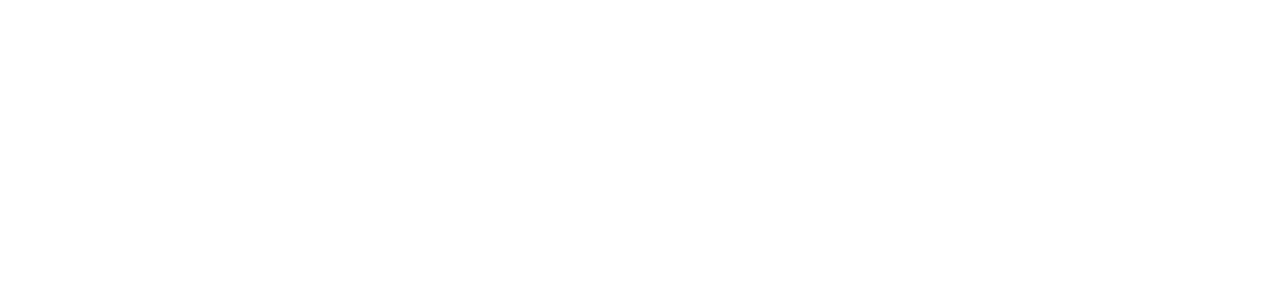
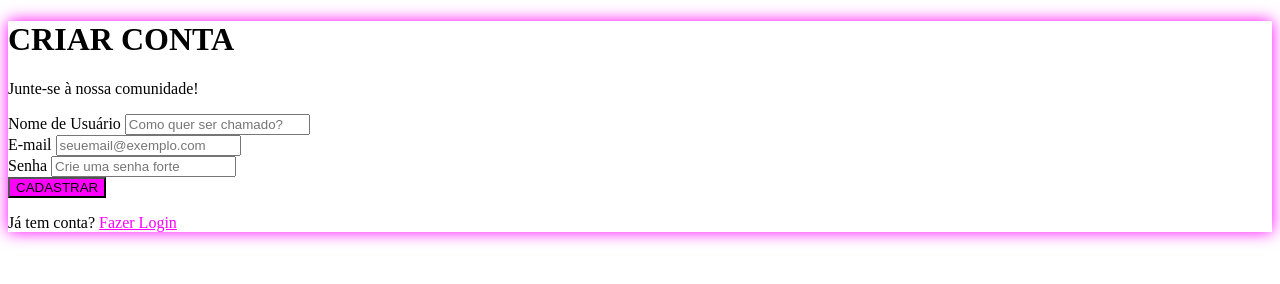
Before and after one commit to ThiagoKer/engenharia_software_trabalho_01, a plain HTML site: page front-end/cadastro.html in a window 1280 px wide. Drawn offline with Linux system fonts and the light colour scheme.

Commit message:
conteúdo da tela de cadastro

```diff
--- a/front-end/cadastro.html
+++ b/front-end/cadastro.html
@@ -1,11 +1,37 @@
 <!DOCTYPE html>
-<html lang="en">
+<html lang="pt-br">
 <head>
     <meta charset="UTF-8">
     <meta name="viewport" content="width=device-width, initial-scale=1.0">
-    <title>Document</title>
+    <title>Cadastro - Gamer Alpha</title>
 </head>
 <body>
+    <div class="login-card" style="border-color: #ff00ff; box-shadow: 0 0 15px #ff00ff;">
+        <h1>CRIAR CONTA</h1>
+        <p>Junte-se à nossa comunidade!</p>
 
+        <form action="cadastro_process.php" method="POST">
+            <div class="input-group">
+                <label>Nome de Usuário</label>
+                <input type="text" name="usuario_cadastro" placeholder="Como quer ser chamado?" required>
+            </div>
+
+            <div class="input-group">
+                <label>E-mail</label>
+                <input type="email" name="email_cadastro" placeholder="seuemail@exemplo.com" required>
+            </div>
+
+            <div class="input-group">
+                <label>Senha</label>
+                <input type="password" name="senha_cadastro" placeholder="Crie uma senha forte" required>
+            </div>
+
+            <button type="submit" class="btn-action btn-cadastro" style="background-color: #ff00ff;">CADASTRAR</button>
+        </form>
+
+        <div class="footer-links">
+            <p>Já tem conta? <a href="login.html" class="link-destaque" style="color: #ff00ff;">Fazer Login</a></p>
+        </div>
+    </div>
 </body>
 </html>
```
